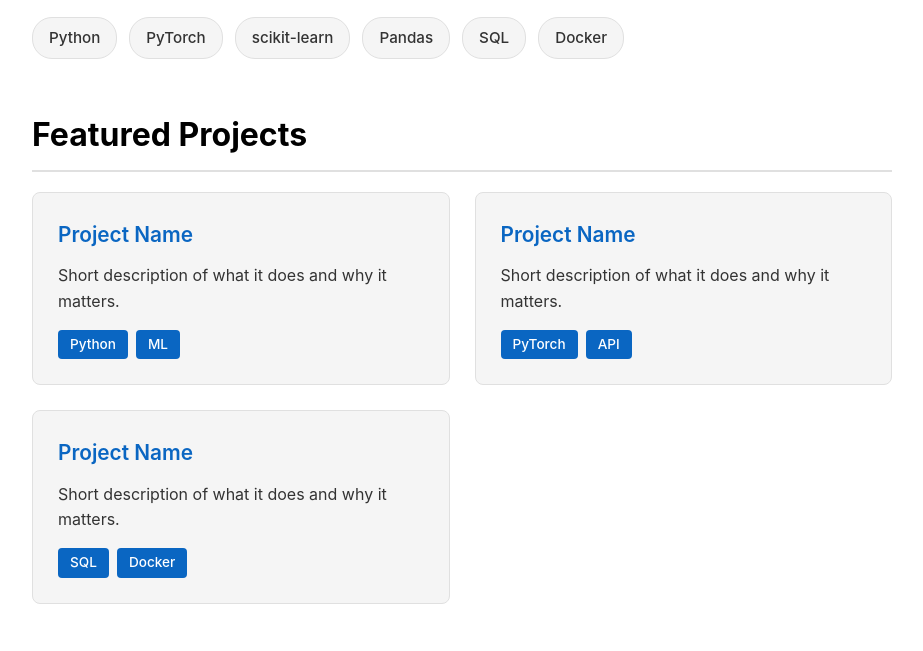
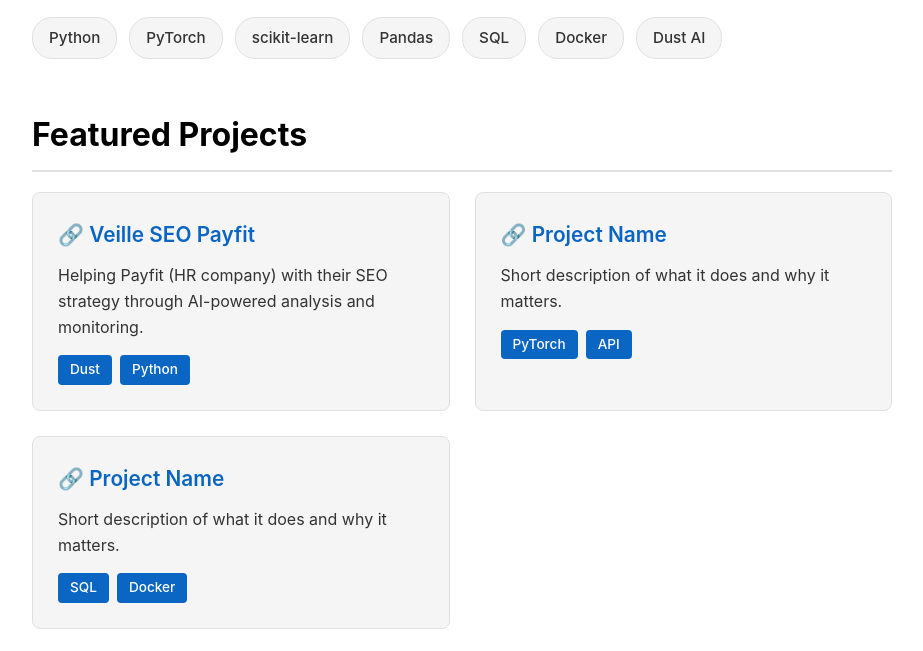
Before and after one commit to dcineus-eugenia/dcineus-eugenia, a plain HTML site: page index.html in a window 1280 px wide. Shown: the part 704-1355 px from the top of the page, without its empty margins (178-1101 px from the left). Drawn offline with Linux system fonts and the light colour scheme.

Commit message:
Add Veille SEO Payfit project to portfolio

```diff
--- a/index.html
+++ b/index.html
@@ -34,6 +34,7 @@
                 <span class="badge">Pandas</span>
                 <span class="badge">SQL</span>
                 <span class="badge">Docker</span>
+                <span class="badge">Dust AI</span>
             </div>
         </section>
 
@@ -41,15 +42,15 @@
             <h2>Featured Projects</h2>
             <div class="project-grid">
                 <div class="project-card">
-                    <h3><a href="https://github.com/dcineus-eugenia/project" target="_blank">Project Name</a></h3>
-                    <p>Short description of what it does and why it matters.</p>
+                    <h3><a href="https://app.dust.tt/share/frame/36d73340-eb44-47fb-b5ac-2abdb4e91c11" target="_blank">🔗 Veille SEO Payfit</a></h3>
+                    <p>Helping Payfit (HR company) with their SEO strategy through AI-powered analysis and monitoring.</p>
                     <div class="tags">
+                        <span>Dust</span>
                         <span>Python</span>
-                        <span>ML</span>
                     </div>
                 </div>
                 <div class="project-card">
-                    <h3><a href="https://github.com/dcineus-eugenia/project" target="_blank">Project Name</a></h3>
+                    <h3><a href="https://github.com/dcineus-eugenia/project" target="_blank">🔗 Project Name</a></h3>
                     <p>Short description of what it does and why it matters.</p>
                     <div class="tags">
                         <span>PyTorch</span>
@@ -57,7 +58,7 @@
                     </div>
                 </div>
                 <div class="project-card">
-                    <h3><a href="https://github.com/dcineus-eugenia/project" target="_blank">Project Name</a></h3>
+                    <h3><a href="https://github.com/dcineus-eugenia/project" target="_blank">🔗 Project Name</a></h3>
                     <p>Short description of what it does and why it matters.</p>
                     <div class="tags">
                         <span>SQL</span>
```
